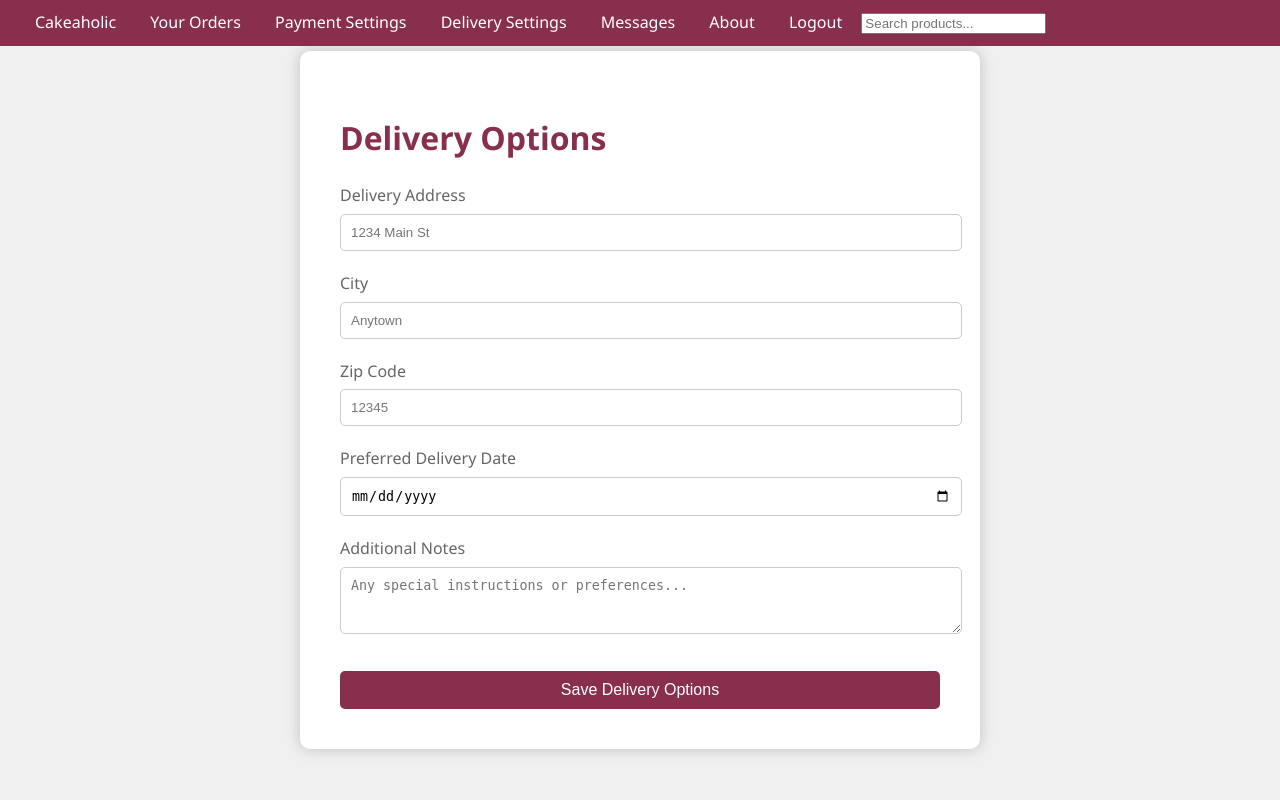
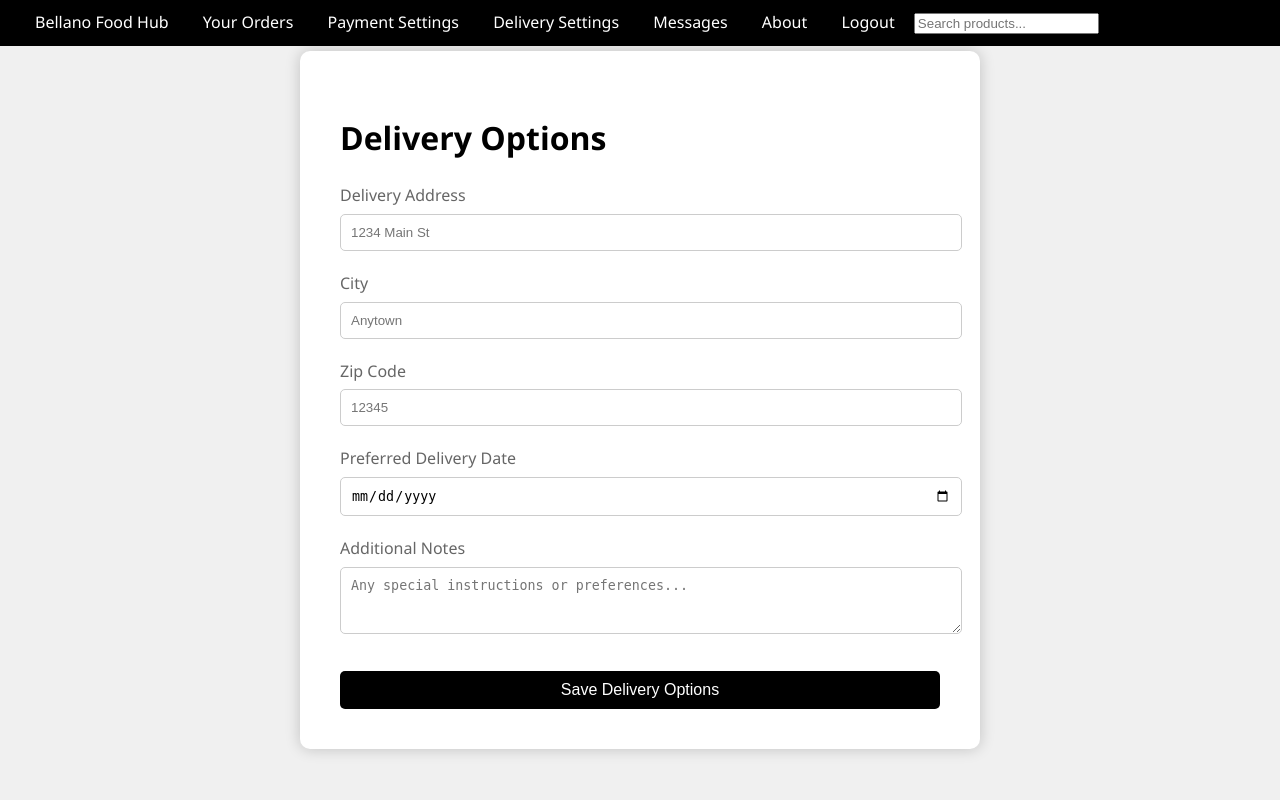
Before and after one commit to bleauxrbastasa/first, a Django app: page /customer/delivery-settings/ in a window 1280 px wide. Run offline with Django 4.2, Linux system fonts and the light colour scheme.

Commit message:
BELLANO FOOD HUB

```diff
--- a/customer/static/style.css
+++ b/customer/static/style.css
@@ -12,7 +12,7 @@
 }
 
 .login-container h1 {
-    color: #892f4e;
+    color: #000000;
     margin-bottom: 20px;
 }
 
@@ -37,7 +37,7 @@
 button {
     width: 100%;
     padding: 10px;
-    background-color: #892f4e;
+    background-color: #000000;
     color: #fff;
     border: none;
     border-radius: 5px;
@@ -47,11 +47,11 @@ button {
 }
 
 button:hover {
-    background-color: #7b2a46;
+    background-color: #000000;
 }
 
 a {
-    color: #892f4e;
+    color: #000000;
     text-decoration: none;
 }
 
@@ -77,21 +77,21 @@ a:hover {
 
 .dashboard-nav a {
     text-decoration: none;
-    color: #892f4e;
+    color: #000000;
 }
 
 .logout-button {
     display: inline-block;
     margin-top: 20px;
     padding: 10px 20px;
-    background-color: #892f4e;
+    background-color: #000000;
     color: white;
     text-decoration: none;
     border-radius: 5px;
 }
 
 .logout-button:hover {
-    background-color: #7b2a46;
+    background-color: #000000;
 }
 
 
@@ -118,7 +118,7 @@ body {
 }
 
 .navbar {
-    background: #892f4e;
+    background: #000000;
     color: #fff;
     padding: 10px 20px;
     position: fixed;
@@ -140,7 +140,7 @@ body {
 }
 
 .nav-link:hover, .logout-button:hover {
-    background-color: #7b2a46;
+    background-color: #000000;
     border-radius: 5px;
 }
 
@@ -182,7 +182,7 @@ body {
 }
 
 .product-name {
-    color: #892f4e;
+    color: #000000;
     font-size: 1.25rem;
     margin-bottom: 10px;
 }
@@ -232,7 +232,7 @@ body {
 }
 
 .order-status-table th {
-    background-color: #892f4e;
+    background-color: #000000;
     color: #fff;
 }
 
@@ -255,7 +255,7 @@ body {
 }
 
 .delivery-options-form h1 {
-    color: #892f4e;
+    color: #000000;
     margin-bottom: 20px;
 }
 
@@ -281,13 +281,13 @@ body {
 }
 
 .btn-primary {
-    background-color: #892f4e;
-    border-color: #892f4e;
+    background-color: #000000;
+    border-color: #000000;
 }
 
 .btn-primary:hover {
-    background-color: #7b2a46;
-    border-color: #7b2a46;
+    background-color: #000000;
+    border-color: #000000;
 }
 
 
@@ -303,7 +303,7 @@ body {
 }
 
 .about-container h1, .about-container h2 {
-    color: #892f4e;
+    color: #000000;
 }
 
 .about-container p {
--- a/customer/templates/navbar.html
+++ b/customer/templates/navbar.html
@@ -2,7 +2,7 @@
     <div class="container d-flex justify-content-between">
 
         <div class="d-flex align-items-center">
-            <a href="{% url 'customer_home' %}" class="navbar-brand">Cakeaholic</a>
+            <a href="{% url 'customer_home' %}" class="navbar-brand">Bellano Food Hub</a>
             <a href="{% url 'orders' %}" class="nav-link me-2">Your Orders</a>
             <a href="{% url 'payment_options' %}" class="nav-link me-2">Payment Settings</a>
             <a href="{% url 'delivery_settings' %}" class="nav-link me-2">Delivery Settings</a>
--- a/inventory/templates/inventory/main.html
+++ b/inventory/templates/inventory/main.html
@@ -31,7 +31,7 @@
 			font-size: 80px;
 		}
 		.dashboard-label {
-			color: #59112B;
+			color: #000000;
 		}
 	</style>
 </head>
--- a/inventory/templates/inventory/navbar.html
+++ b/inventory/templates/inventory/navbar.html
@@ -1,7 +1,7 @@
 {% with url_name=request.resolver_match.url_name %}
 
-<nav class="navbar navbar-expand-lg navbar-dark py-3" style="background-color: #731436;">
-  <a class="navbar-brand" href="#"><h1>Cakeaholic</h1></a>
+<nav class="navbar navbar-expand-lg navbar-dark py-3" style="background-color: #000000;">
+  <a class="navbar-brand" href="#"><h1>Bellano Food Hub</h1></a>
 
   <button class="navbar-toggler" type="button" data-toggle="collapse" data-target="#navbarSupportedContent" aria-controls="navbarSupportedContent" aria-expanded="false" aria-label="Toggle navigation">
     <span class="navbar-toggler-icon"></span>
```
Also changed, not shown: first/settings.py (line endings or trailing spaces).
